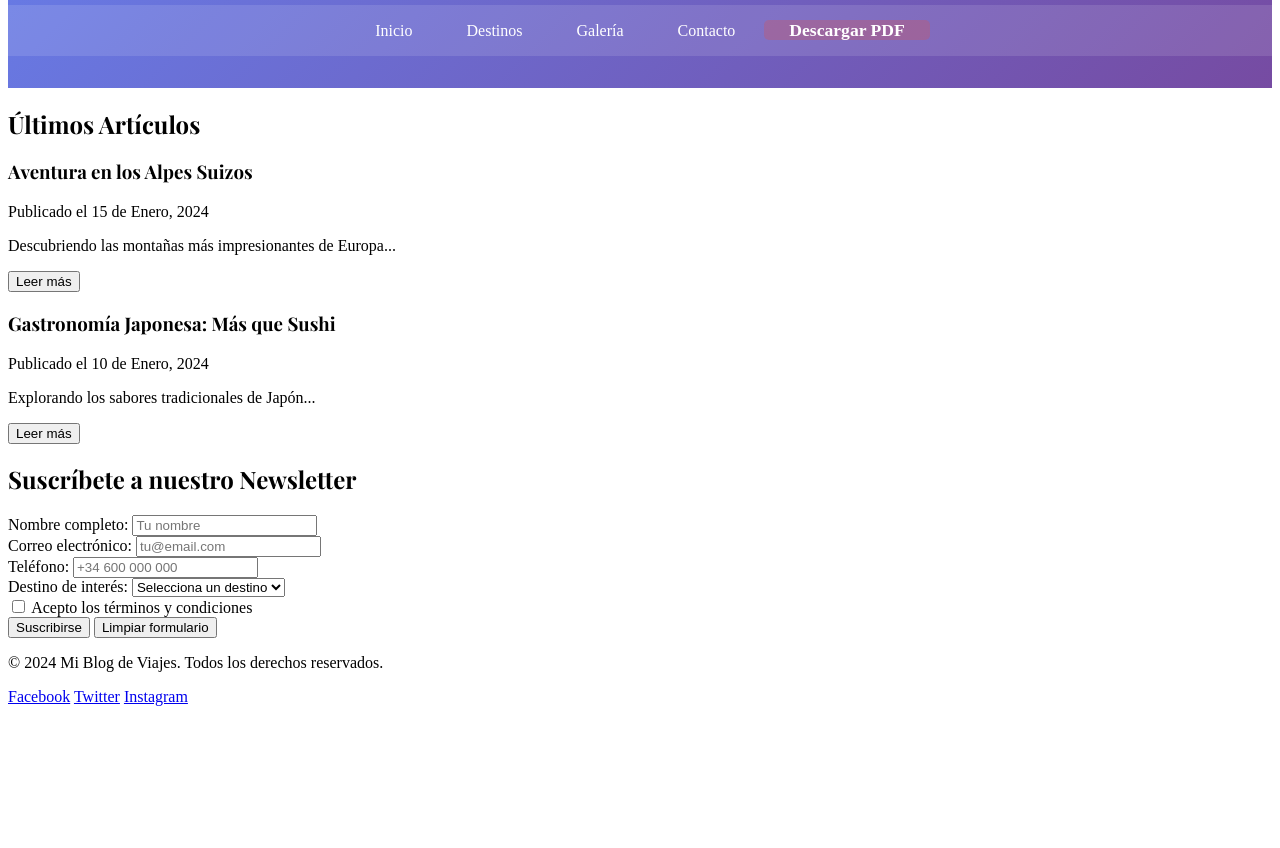
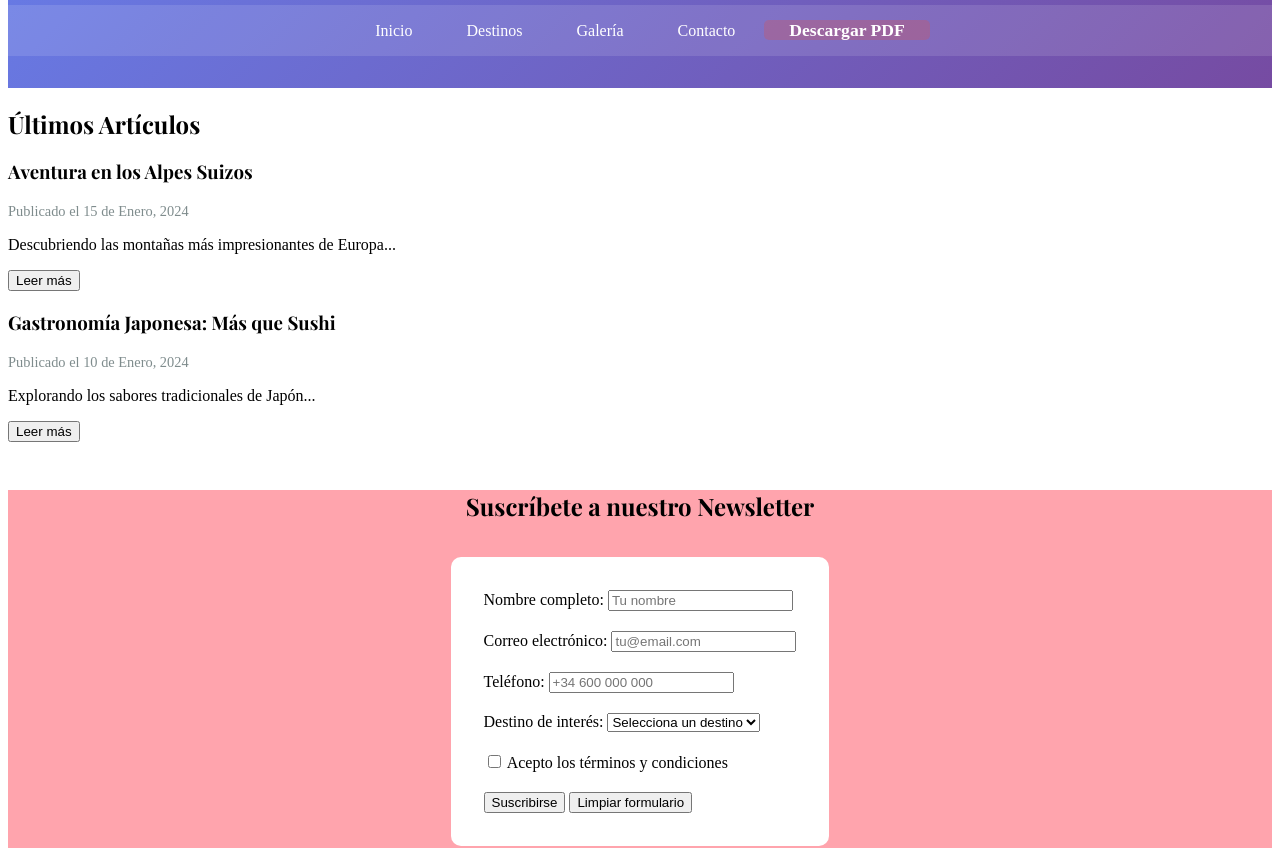
Before and after one commit to germaan07/EjCSS1, a plain HTML site: page index.html in a window 1280 px wide. Shown: the part 142-990 px from the top of the page. Before the commit the page ends 856 px from the top, so only its background shows below. Drawn offline with nearby package versions, Linux system fonts and the light colour scheme; a web font is replaced by a local one.

Commit message:
Third Commit

```diff
--- a/index.html
+++ b/index.html
@@ -61,6 +61,44 @@
         #alpes{
             border-left: #e74c3c;
         }
+        .fecha{
+            font-size: 90%;
+            color: #7f8c8d;
+        }
+        #subs{
+            text-align: center;
+            margin-top: 3rem;
+            margin-block-end: 3rem;
+            background-color: #ffa4ad;
+        }
+        #formulario{
+            display: inline-block;
+            text-align: left;
+            margin: 1rem;
+            background-color: #fff;
+            padding: 1%;
+            border-radius: 10px;
+        }
+        #formulario div{
+            margin-bottom: 1rem;
+            margin: 20px;
+        }
+        div{
+            margin: 20px;
+        }
+        footer{
+            background-color: #2b3b50;
+            color: #fff;
+            text-align: center;
+        }
+        footer a{
+            color: #fff;
+            margin-right: 15px;
+            text-decoration: none;
+        }
+        footer a:hover{
+            text-shadow: 1px 0 0 #667eea9d;
+        }
     </style>
 </head>
 
@@ -82,30 +120,30 @@
 
             <article id="alpes">
                 <h3>Aventura en los Alpes Suizos</h3>
-                <p>Publicado el <time datetime="2024-01-15">15 de Enero, 2024</time></p>
+                <p class="fecha">Publicado el <time datetime="2024-01-15">15 de Enero, 2024</time></p>
                 <p>Descubriendo las montañas más impresionantes de Europa...</p>
                 <button>Leer más</button>
             </article>
 
             <article id="Jpn">
                 <h3>Gastronomía Japonesa: Más que Sushi</h3>
-                <p>Publicado el <time datetime="2024-01-10">10 de Enero, 2024</time></p>
+                <p class="fecha">Publicado el <time datetime="2024-01-10">10 de Enero, 2024</time></p>
                 <p>Explorando los sabores tradicionales de Japón...</p>
                 <button>Leer más</button>
             </article>
         </section>
     </main>
 
-    <section>
-        <h2 id="subs">Suscríbete a nuestro Newsletter</h2>
-        <form>
+    <section id="subs">
+        <h2 >Suscríbete a nuestro Newsletter</h2>
+        <form id="formulario">
             <div>
                 <label>Nombre completo:</label>
                 <input type="text" placeholder="Tu nombre">
             </div>
 
             <div>
-                <label>Correo electrónico:</label>
+                <label id="email">Correo electrónico:</label>
                 <input type="email" placeholder="tu@email.com">
             </div>
 
@@ -131,8 +169,8 @@
             </div>
 
             <div>
-                <button type="submit">Suscribirse</button>
-                <button type="reset">Limpiar formulario</button>
+                <button type="submit" id="subscrition">Suscribirse</button>
+                <button type="reset" id="reset">Limpiar formulario</button>
             </div>
         </form>
     </section>
```
